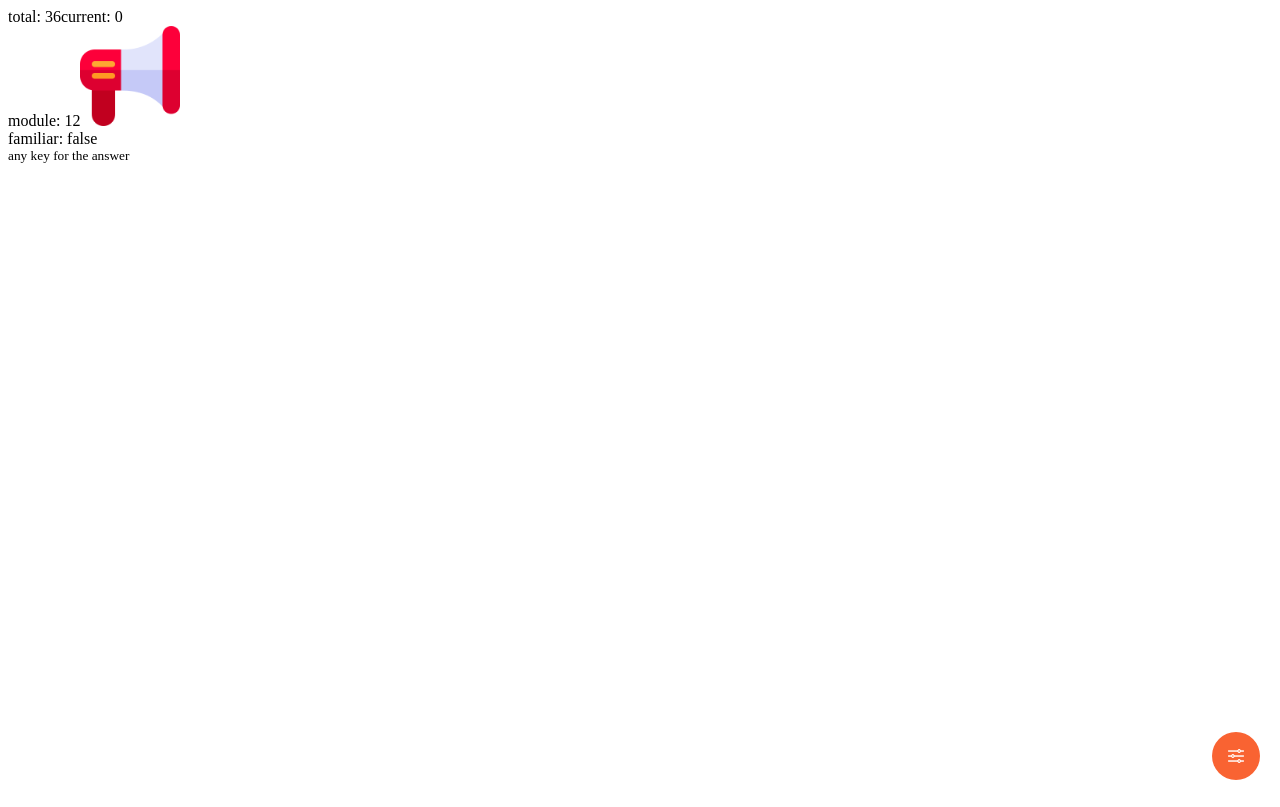
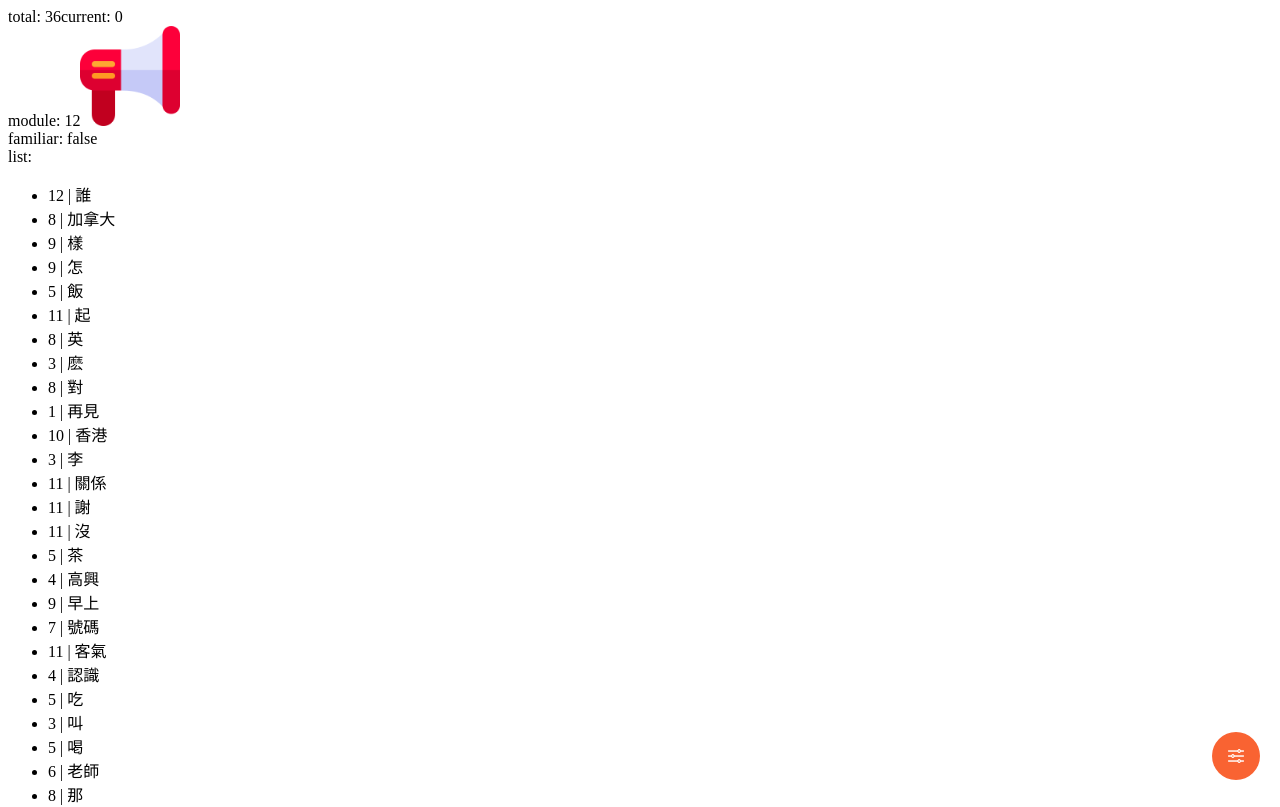
Before and after one commit to duubyPlz/chinalingo, a React (Vite) app: page / in a window 1280 px wide. Shown: the top 807 px of the page. Built offline with nearby package versions, Linux system fonts and the light colour scheme.

Commit message:
content: all the functional components - progress, list of vocab

```diff
--- a/src/containers/Content.js
+++ b/src/containers/Content.js
@@ -145,13 +145,30 @@ class Content extends React.Component {
   render() {
     return (
       <>
-        total: {this.state.flattenedList.length}
-        current: {this.state.currentIndex}
+        <div>
+          {/* todo create progress bar */}
+          total: {this.state.flattenedList.length}
+          current: {this.state.currentIndex}
+        </div>
         <CurrentModule
           isQuestion={this.props.isQuestion}
           currentEntry={this.state.currentEntry}
           isFamiliar={this.state.isFamiliar}
          />
+        <div>
+          {/* todo make this look better, hide/show */}
+          list:
+          <ul>
+          {
+            // TODO add stable IDs?
+            this.state.flattenedList.map((entry, index) =>
+            <li key={index}>
+                {entry.module} | {entry.content}
+              </li>
+            )
+          }
+          </ul>
+        </div>
       </>
     );
   }
@@ -160,18 +177,18 @@ class Content extends React.Component {
 const CurrentModule = ({isQuestion, currentEntry, isFamiliar}) => {
   if (isQuestion) {
     return (
-      <>
+      <div>
         <Audio entry={currentEntry} />
         familiar: {isFamiliar.toString()}
-      </>
+      </div>
     );
   } else {
     // else is answer - return chinese
     return (
-      <>
+      <div>
         <Chinese word={currentEntry.content} />
         familiar: {isFamiliar.toString()}
-      </>
+      </div>
     );
   }
 };
```
